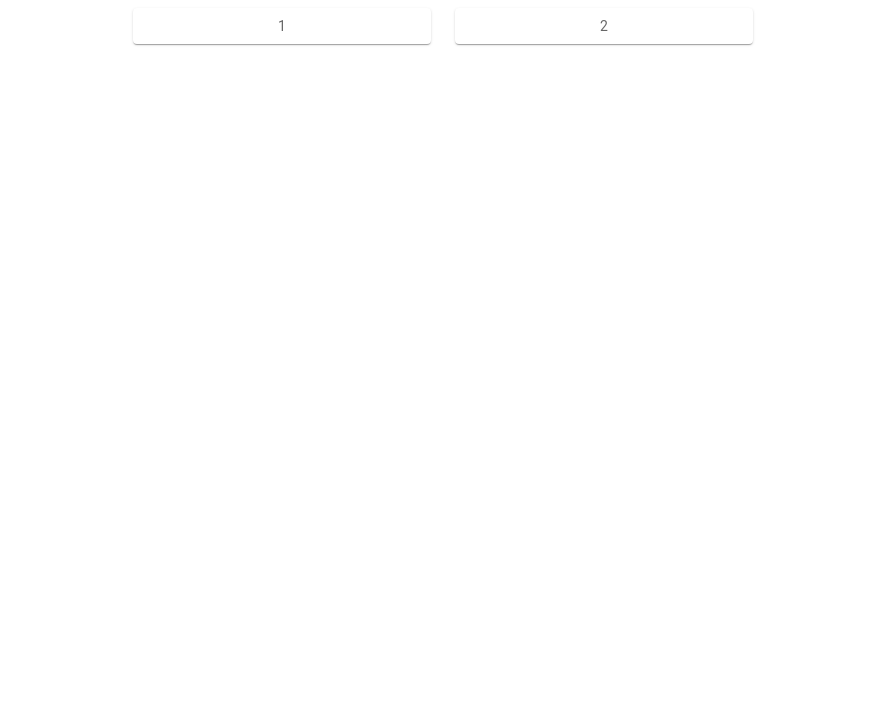
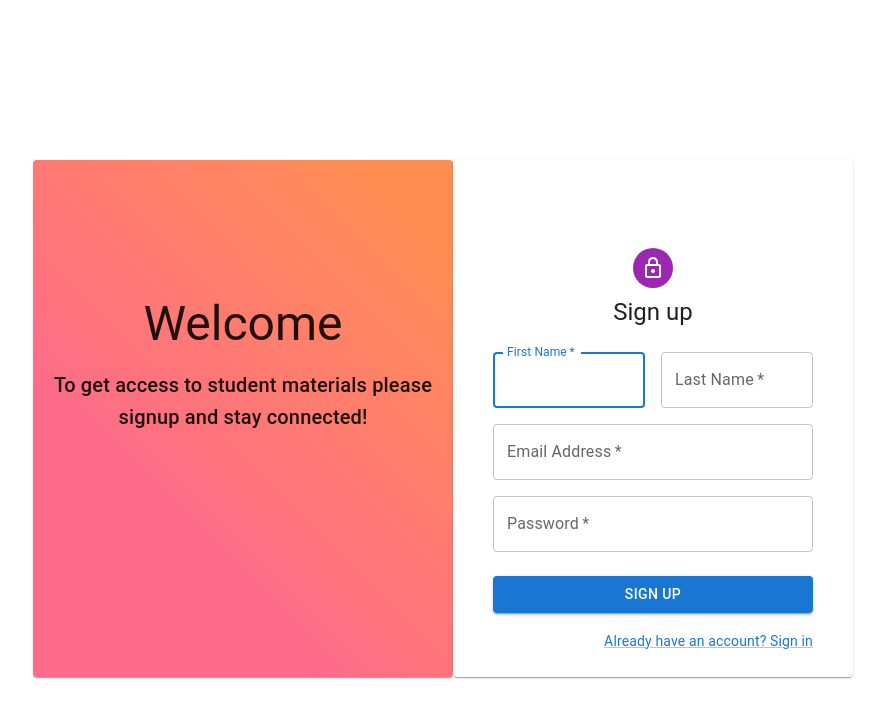
Before and after one commit to deka014/gu-docs-edu, a React (Create React App) app: page /Signup in a window 1280 px wide. Shown: the top 718 px of the page, without its empty margins (197-1082 px from the left). Built offline with nearby package versions, Linux system fonts and the light colour scheme.

Commit message:
Signup Page Done

```diff
--- a/package.json
+++ b/package.json
@@ -8,6 +8,7 @@
     "@emotion/styled": "^11.6.0",
     "@mui/icons-material": "^5.2.0",
     "@mui/material": "^5.2.2",
+    "@mui/styles": "^5.2.3",
     "@testing-library/jest-dom": "^5.15.1",
     "@testing-library/react": "^11.2.7",
     "@testing-library/user-event": "^12.8.3",
--- a/src/signup/Signup.js
+++ b/src/signup/Signup.js
@@ -12,9 +12,13 @@ import LockOutlinedIcon from '@mui/icons-material/LockOutlined';
 import Typography from '@mui/material/Typography';
 import Container from '@mui/material/Container';
 import { createTheme, ThemeProvider } from '@mui/material/styles';
+import Card from '@mui/material/Card';
+import { makeStyles } from '@mui/styles';
+import CardContent from '@mui/material/CardContent';
 
 
 const theme = createTheme();
+
 
 export default function SignUp() {
   const handleSubmit = (event) => {
@@ -27,6 +31,7 @@ export default function SignUp() {
     });
   };
 
+
 const Item = styled(Paper)(({ theme }) => ({
     ...theme.typography.body2,
     padding: theme.spacing(1),
@@ -34,9 +39,39 @@ const Item = styled(Paper)(({ theme }) => ({
     color: theme.palette.text.secondary,
 }));
 
+const useStyles = makeStyles({
+  root: {
+    background: 'linear-gradient(45deg, #FE6B8B 30%, #FF8E53 90%)'}
+});
+
+const classes = useStyles();
+
   return (
     <ThemeProvider theme={theme}>
-      {/* <Container component="main" maxWidth="xs">
+
+  {/* Left Component */}
+
+<Grid container alignItems="stretch" justifyContent="center" marginTop="20vh">
+
+<Grid item component={Card} align="center" paddingY="15vh" justifyContent="center" backgroundImage='linear-gradient(to right bottom, #430089, #82ffa1)' className={classes.root}>
+  <CardContent sx={{maxWidth:420}} >
+
+  <Typography variant="h3" component="div" gutterBottom>
+          Welcome
+        </Typography>
+        <Typography variant="h6" component="div">
+          To get access to student materials
+          please signup and stay connected!
+        </Typography>
+  </CardContent>
+</Grid>
+
+
+{/* Right Component */}
+
+<Grid item component={Card} >
+  <CardContent sx={{maxWidth:400}}>
+  <Container component="main" maxWidth="xs">
         <CssBaseline />
         <Box
           sx={{
@@ -115,16 +150,11 @@ const Item = styled(Paper)(({ theme }) => ({
             </Grid>
           </Box>
         </Box>
-      </Container> */}
+      </Container>
+  </CardContent>
+</Grid>
 
-    <Grid container rowSpacing={1} columnSpacing={{ xs: 1, sm: 2, md: 3 }} justifyContent="center">
-      <Grid item xs={3}>
-        <Item>1</Item>
-      </Grid>
-      <Grid item xs={3}>
-        <Item>2</Item>
-      </Grid>
-    </Grid>
+</Grid>
 
     </ThemeProvider>
   );
```
Also changed, not shown: 1 other file (tests, documents, lock files or other folders).
